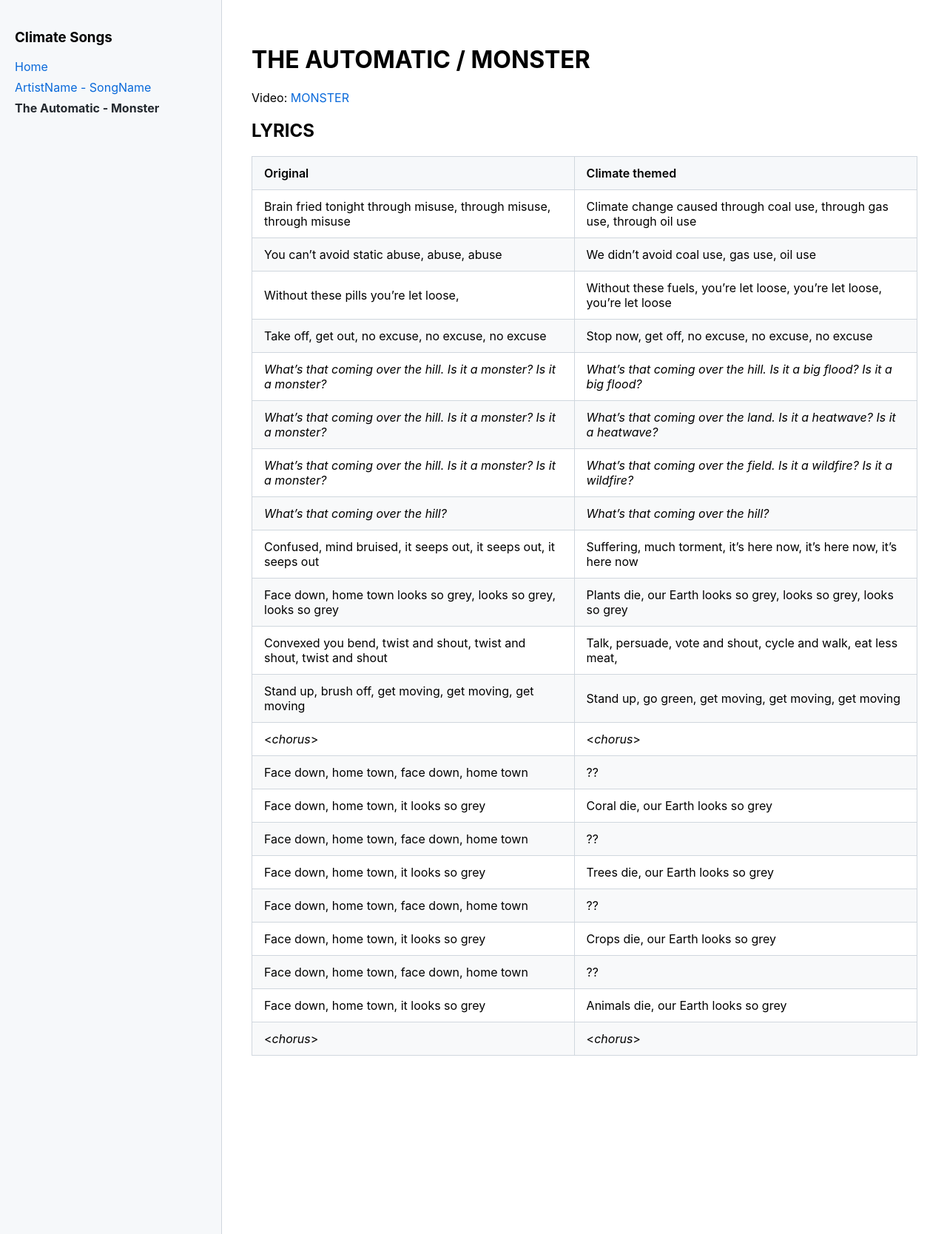
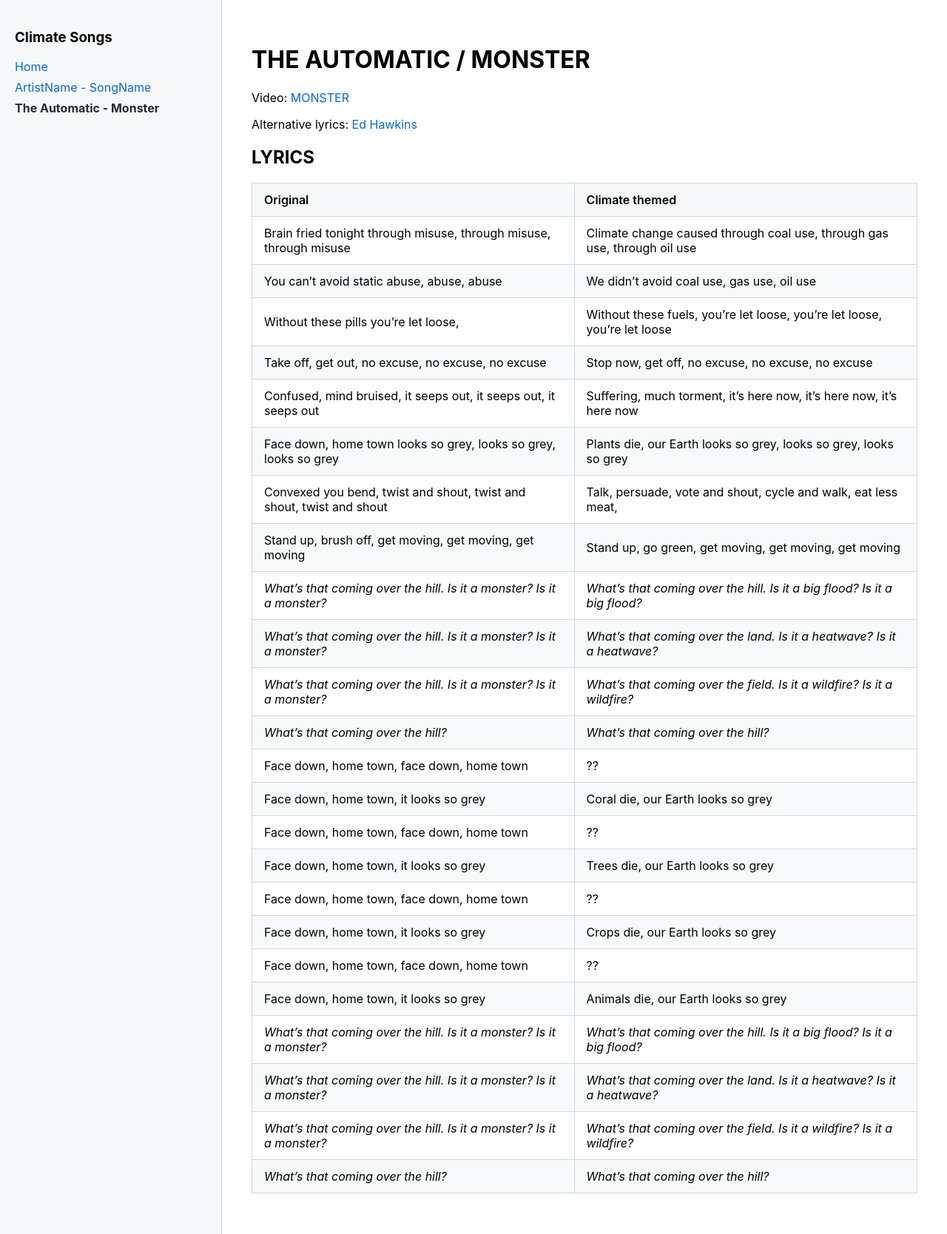
Before and after one commit to ed-hawkins/climate-songs, a Jekyll site: the page built from songs/The Automatic-Monster.md, in a window 1280 px wide. Shown: the whole page at 74% size. Built offline with Jekyll 4.4.1, drawn with Linux system fonts in a browser that asks for light colours.

Commit message:
Update The Automatic-Monster.md

```diff
--- a/songs/The Automatic-Monster.md
+++ b/songs/The Automatic-Monster.md
@@ -7,6 +7,8 @@ title: The Automatic - Monster
 
 Video: [MONSTER](https://www.youtube.com/watch?v=o7X3LYGV_N8)
 
+Alternative lyrics: [Ed Hawkins](https://github.com/ed-hawkins/)
+
 ## LYRICS
 
 Original | Climate themed
@@ -15,15 +17,14 @@ Brain fried tonight through misuse, through misuse, through misuse | Climate cha
 You can't avoid static abuse, abuse, abuse | We didn’t avoid coal use, gas use, oil use
 Without these pills you're let loose,  | Without these fuels, you’re let loose, you're let loose, you're let loose
 Take off, get out, no excuse, no excuse, no excuse | Stop now, get off, no excuse, no excuse, no excuse
+Confused, mind bruised, it seeps out, it seeps out, it seeps out | Suffering, much torment, it’s here now, it’s here now, it’s here now
+Face down, home town looks so grey, looks so grey, looks so grey | Plants die, our Earth looks so grey, looks so grey, looks so grey
+Convexed you bend, twist and shout, twist and shout, twist and shout | Talk, persuade, vote and shout, cycle and walk, eat less meat,
+Stand up, brush off, get moving, get moving, get moving | Stand up, go green, get moving, get moving, get moving
 *What's that coming over the hill. Is it a monster? Is it a monster?* | *What’s that coming over the hill. Is it a big flood? Is it a big flood?*
 *What's that coming over the hill. Is it a monster? Is it a monster?* | *What’s that coming over the land. Is it a heatwave? Is it a heatwave?*
 *What's that coming over the hill. Is it a monster? Is it a monster?* | *What’s that coming over the field. Is it a wildfire? Is it a wildfire?*
 *What's that coming over the hill?* | *What’s that coming over the hill?*
-Confused, mind bruised, it seeps out, it seeps out, it seeps out | Suffering, much torment, it’s here now, it’s here now, it’s here now
-Face down, home town looks so grey, looks so grey, looks so grey | Plants die, our Earth looks so grey, looks so grey, looks so grey
-Convexed you bend, twist and shout, twist and shout, twist and shout | Talk, persuade, vote and shout, cycle and walk, eat less meat,
-Stand up, brush off, get moving, get moving, get moving | Stand up, go green, get moving, get moving, get moving
-<*chorus*> | <*chorus*>
 Face down, home town, face down, home town | ??
 Face down, home town, it looks so grey | Coral die, our Earth looks so grey
 Face down, home town, face down, home town | ??
@@ -32,4 +33,7 @@ Face down, home town, face down, home town | ??
 Face down, home town, it looks so grey | Crops die, our Earth looks so grey
 Face down, home town, face down, home town | ??
 Face down, home town, it looks so grey | Animals die, our Earth looks so grey
-<*chorus*> | <*chorus*>
+*What's that coming over the hill. Is it a monster? Is it a monster?* | *What’s that coming over the hill. Is it a big flood? Is it a big flood?*
+*What's that coming over the hill. Is it a monster? Is it a monster?* | *What’s that coming over the land. Is it a heatwave? Is it a heatwave?*
+*What's that coming over the hill. Is it a monster? Is it a monster?* | *What’s that coming over the field. Is it a wildfire? Is it a wildfire?*
+*What's that coming over the hill?* | *What’s that coming over the hill?*
```
